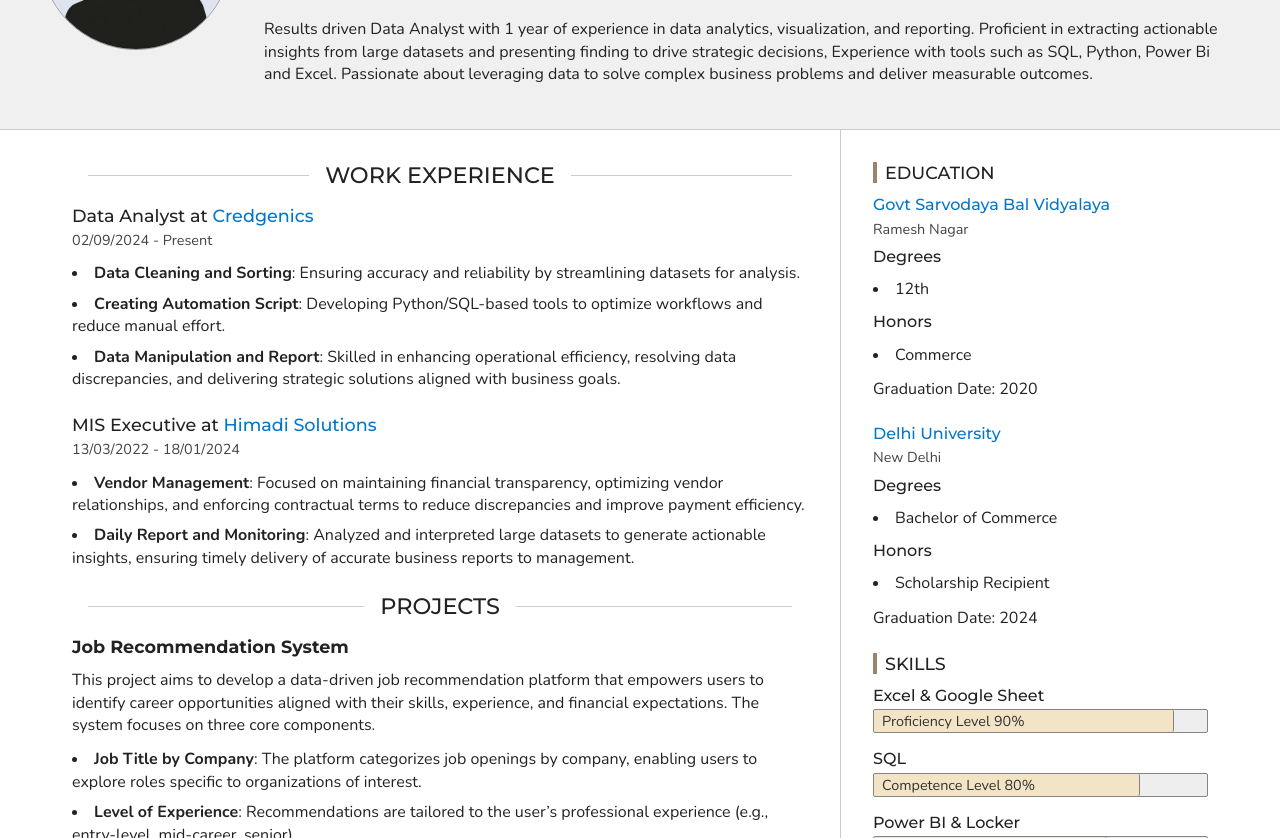
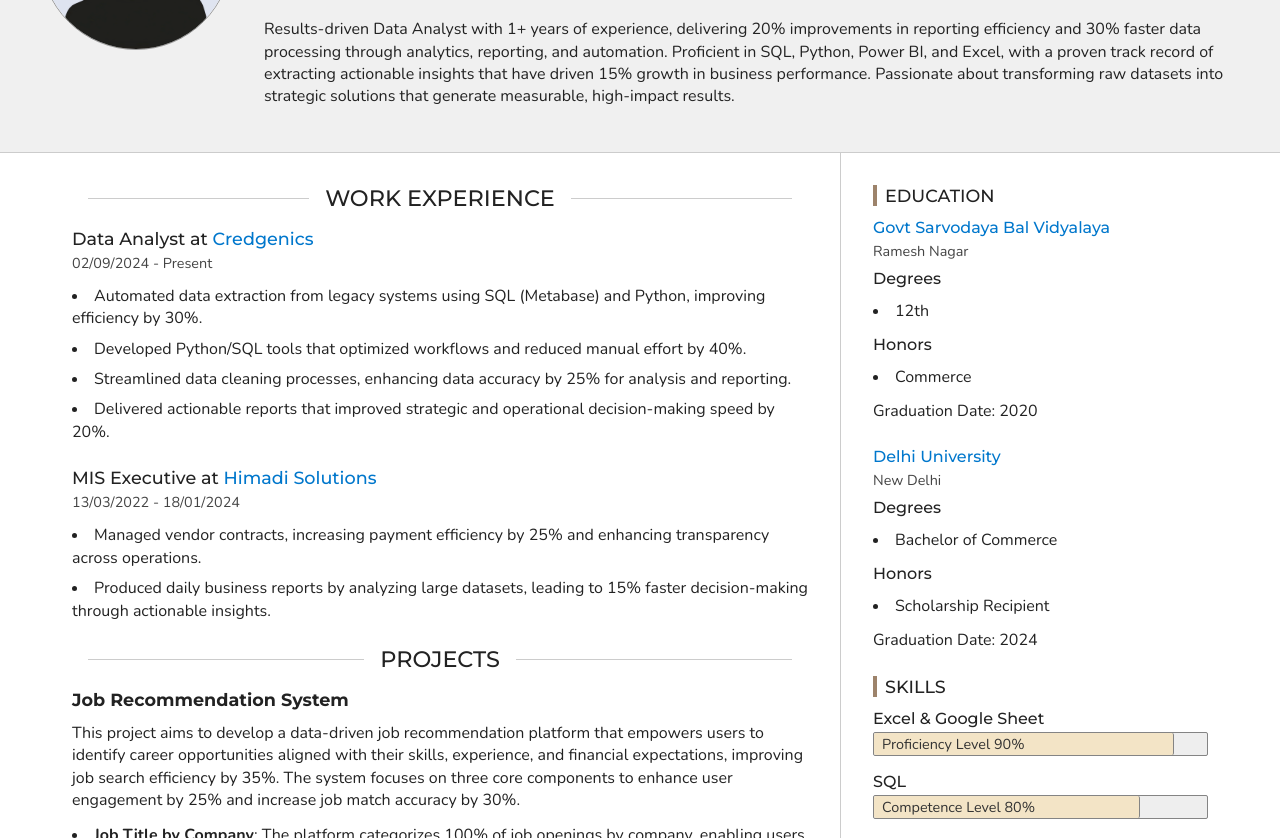
Before and after one commit to vinaykryadav1/portfolio_resume_letter, a plain HTML site: page index.html in a window 1280 px wide. Shown: the part 174-1012 px from the top of the page. Drawn offline with nearby package versions, Linux system fonts and the light colour scheme.

Commit message:
index.html

```diff
--- a/index.html
+++ b/index.html
@@ -151,9 +151,10 @@
 
               </ul>
 
-            <p class="header-summary">Results driven Data Analyst with 1 year of experience in data analytics, visualization, and reporting. Proficient in extracting
-              actionable insights from large datasets and presenting finding to drive strategic decisions, Experience with tools such as SQL, Python, Power Bi and Excel.
-              Passionate about leveraging data to solve complex business problems and deliver measurable outcomes.
+            <p class="header-summary">Results-driven Data Analyst with 1+ years of experience, delivering 20% improvements in reporting efficiency and 30% faster data processing through analytics,
+              reporting, and automation. Proficient in SQL, Python, Power BI, and Excel,
+              with a proven track record of extracting actionable insights that have driven 15% growth in business performance.
+              Passionate about transforming raw datasets into strategic solutions that generate measurable, high-impact results.
             </p>
           </div>
         </div>
@@ -179,9 +180,10 @@
                   <!-- <p>Short summary about present job and what the position entails</p> -->
 
                     <ul>
-                      <li><b>Data Cleaning and Sorting</b>: Ensuring accuracy and reliability by streamlining datasets for analysis.</li>
-                      <li><b>Creating Automation Script</b>: Developing Python/SQL-based tools to optimize workflows and reduce manual effort. </li>
-                      <li><b>Data Manipulation and Report</b>: Skilled in enhancing operational efficiency, resolving data discrepancies, and delivering strategic solutions aligned with business goals.</li>
+                      <li>Automated data extraction from legacy systems using SQL (Metabase) and Python, improving efficiency by 30%.</li>
+                      <li>Developed Python/SQL tools that optimized workflows and reduced manual effort by 40%. </li>
+                      <li>Streamlined data cleaning processes, enhancing data accuracy by 25% for analysis and reporting.</li>
+                      <li>Delivered actionable reports that improved strategic and operational decision-making speed by 20%.</li>
                     </ul>
 
                 </section>
@@ -198,8 +200,8 @@
                   <!-- <p>Short summary about previous job and what that position entailed</p> -->
 
                     <ul>
-                      <li><b>Vendor Management</b>: Focused on maintaining financial transparency, optimizing vendor relationships, and enforcing contractual terms to reduce discrepancies and improve payment efficiency.</li>
-                      <li><b>Daily Report and Monitoring</b>: Analyzed and interpreted large datasets to generate actionable insights, ensuring timely delivery of accurate business reports to management. </li>
+                      <li>Managed vendor contracts, increasing payment efficiency by 25% and enhancing transparency across operations.</li>
+                      <li>Produced daily business reports by analyzing large datasets, leading to 15% faster decision-making through actionable insights.</li>
                     </ul>
 
                 </section>
@@ -217,12 +219,12 @@
                       <h><b>Job Recommendation System</b></h>
 
                   </h3>
-                  <p>This project aims to develop a data-driven job recommendation platform that empowers users to identify career opportunities aligned with their skills, experience, and financial expectations. The system focuses on three core components.</p>
+                  <p>This project aims to develop a data-driven job recommendation platform that empowers users to identify career opportunities aligned with their skills, experience, and financial expectations, improving job search efficiency by 35%. The system focuses on three core components to enhance user engagement by 25% and increase job match accuracy by 30%.</p>
 
                     <ul>
-                      <li><b>Job Title by Company</b>: The platform categorizes job openings by company, enabling users to explore roles specific to organizations of interest.</li>
-                      <li><b>Level of Experience</b>: Recommendations are tailored to the user’s professional experience (e.g., entry-level, mid-career, senior).</li>
-                      <li><b>Avg Salary by Industry</b>: The average salary data across industries to provide transparent insights into earning potential.</li>
+                      <li><b>Job Title by Company</b>: The platform categorizes 100% of job openings by company, enabling users to explore roles specific to organizations of interest, increasing targeted job applications by 25%.</li>
+                      <li><b>Level of Experience</b>: Recommendations are tailored to the user’s professional experience (e.g., entry-level, mid-career, senior), improving job match relevance by 30%.</li>
+                      <li><b>Avg Salary by Industry</b>: Provides average salary data across industries, offering 20% more transparency into earning potential and helping users set realistic financial expectations.</li>
                     </ul>
 
 
@@ -366,7 +368,7 @@
               <h2 class="section-heading">Certificate oF Achievement</h2>
 
                 <section>
-                  <h3><b>Tata Group Data Visualisation </b>: Empowering Business with Effective Insights</h3>
+                  <h3><b href ='https://forage-uploads-prod.s3.amazonaws.com/completion-certificates/ifobHAoMjQs9s6bKS/MyXvBcppsW2FkNYCX_ifobHAoMjQs9s6bKS_SAAJwoMdDKB9axwd9_1742844837705_completion_certificate.pdf'>Tata Group Data Visualisation </b>: Empowering Business with Effective Insights</h3>
                   <p class="section-label">Tata Data Visualisation: Empowering Business with Effective Insights Job Simulation on Forage - March 2025</p>
 
                     <blockquote>
```
